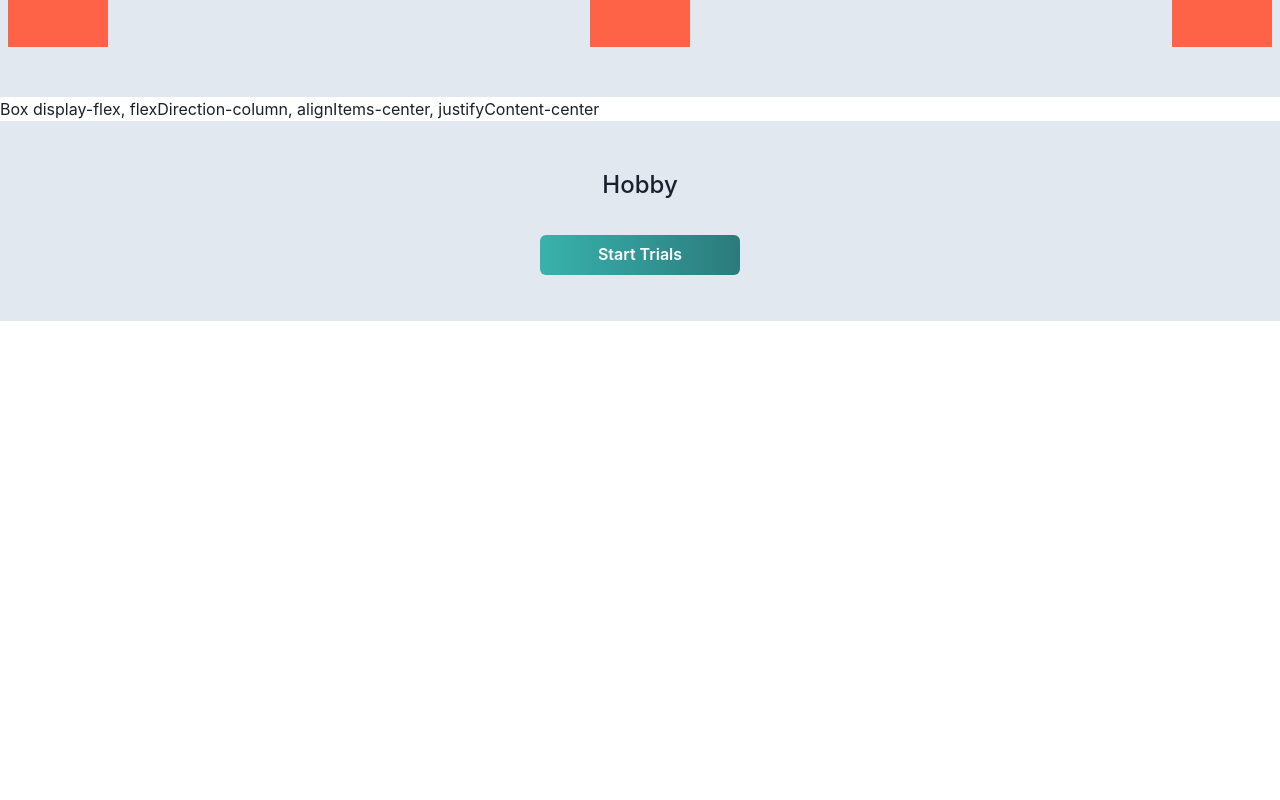
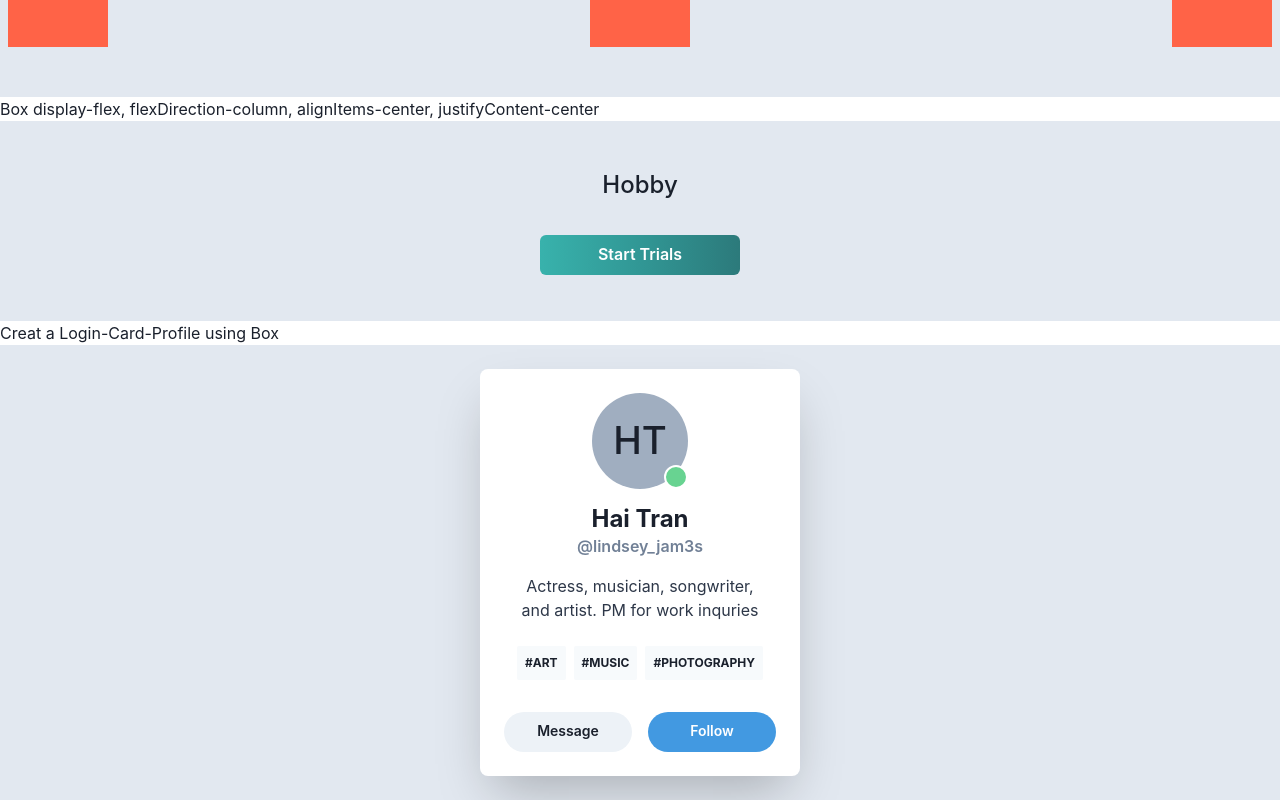
Before and after one commit to entest-hai/nextjs-chakra-ui, a Next.js app: page /box/test in a window 1280 px wide. Shown: the part 707-1507 px from the top of the page. Before the commit the page ends 1028 px from the top, so only its background shows below. Built offline with nearby package versions, Linux system fonts and the light colour scheme.

Commit message:
after and before pseudo with box

```diff
--- a/pages/box/test.tsx
+++ b/pages/box/test.tsx
@@ -4,7 +4,7 @@
 // Box display flex alignItems-center, justifyContent-center
 // Box display flex alignItems-center, justifyContent-space-between
 
-import { Box, Button, Text } from '@chakra-ui/react';
+import { Avatar, Badge, Box, Button, Heading, HStack, Stack, Text } from '@chakra-ui/react';
 
 const BasicBox = () => {
   return (
@@ -75,6 +75,123 @@ const BoxTextAlign = () => {
   );
 }
 
+const BoxCard = () => {
+  return (
+    <Box
+      bg='gray.200'
+      display='flex'
+      alignItems='center'
+      justifyContent='center'
+      width='100%'
+    >
+      <Box
+        textAlign='center'
+        maxW={'320px'}
+        rounded='lg'
+        w='full'
+        p={6}
+        m={6}
+        bg='white'
+        boxShadow={'2xl'}
+      >
+        <Avatar
+          size='xl'
+          alt='Avatar Alt'
+          mb={4}
+          pos={'relative'}
+          _after={{
+            content: '""',
+            w: 6,
+            h: 6,
+            bg: 'green.300',
+            border: '2px solid white',
+            rounded: 'full',
+            pos: 'absolute',
+            bottom: '0px',
+            right: '0px'
+          }}
+          icon={<Text>HT</Text>}
+        >
+        </Avatar>
+        <Heading
+          fontSize='2xl'
+          fontFamily='body'
+        >
+          Hai Tran
+        </Heading>
+        <Text
+          fontWeight={600}
+          color='gray.500'
+          mb={4}
+        >
+          @lindsey_jam3s
+        </Text>
+        <Text
+          textAlign='center'
+          color='gray.700'
+          px={3}
+        >
+          Actress, musician, songwriter, and artist. PM for work inquries
+        </Text>
+        <Stack align='center' justify='center' direction='row' mt={6}>
+          <Badge
+            px={2}
+            py={2}
+            bg={'gray.50'}
+          >
+            #art
+          </Badge>
+          <Badge
+            px={2}
+            py={2}
+            bg={'gray.50'}
+          >
+            #music
+          </Badge>
+          <Badge
+            px={2}
+            py={2}
+            bg={'gray.50'}
+          >
+            #photography
+          </Badge>
+        </Stack>
+        <HStack
+          justifyContent='space-between'
+          mt={8}
+          spacing={4}
+        >
+          <Button
+            flex={1}
+            fontSize='sm'
+            rounded='full'
+            _focus={{
+              bg:'gray.200'
+            }}
+          >
+            Message
+          </Button>
+          <Button
+            flex={1}
+            fontSize='sm'
+            rounded='full'
+            bg={'blue.400'}
+            color='white'
+            _hover={{
+              bg:'blue.500'
+            }}
+            _focus={{
+              bg:'blue.500'
+            }}
+          >
+            Follow
+          </Button>
+        </HStack>
+      </Box>
+    </Box>
+  );
+}
+
 const BasicLayout = () => {
   return (
     <Box width='100%'>
@@ -86,6 +203,8 @@ const BasicLayout = () => {
       <FlexBoxSpaceBetween></FlexBoxSpaceBetween>
       <Text>Box display-flex, flexDirection-column, alignItems-center, justifyContent-center</Text>
       <BoxTextAlign></BoxTextAlign>
+      <Text>Creat a Login-Card-Profile using Box</Text>
+      <BoxCard></BoxCard>
     </Box>
   );
 }
```
